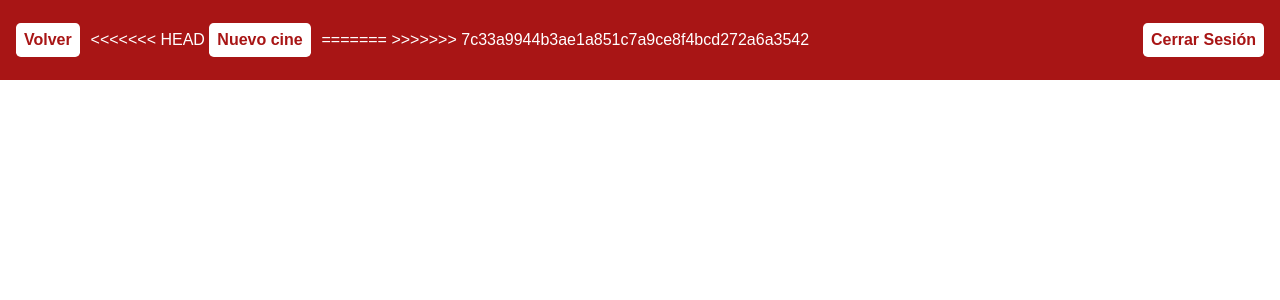
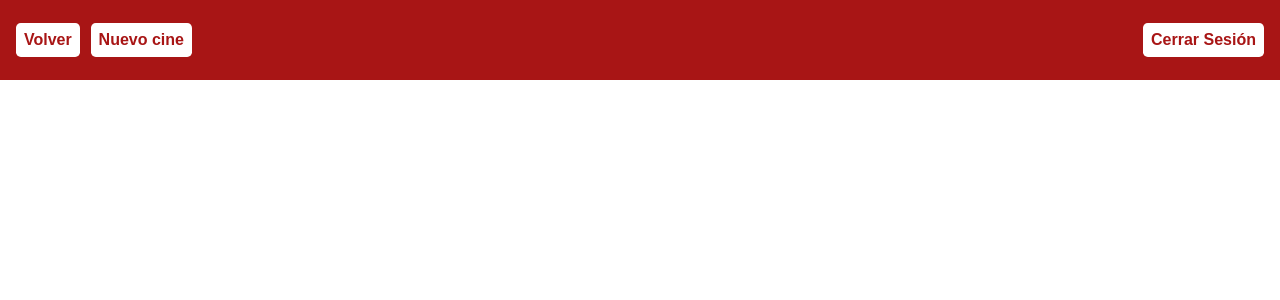
Before and after one commit to IanAcosta7/TPF-MoviePass, a PHP site: page /presentation/listCinemas.php in a window 1280 px wide. Shown: the top 300 px of the page. Run offline with PHP 8.4, Linux system fonts and the light colour scheme; some libraries are stand-ins or nearby versions.

Commit message:
hotfix merge

```diff
--- a/presentation/listCinemas.php
+++ b/presentation/listCinemas.php
@@ -1,10 +1,7 @@
 <?php
     $navbarButtons = '
         <a class="navbar-btn menu-btn" href="'. ROOT_CLIENT .'Movie">Volver</a>
-<<<<<<< HEAD
         <a class="navbar-btn menu-btn" href="'. ROOT_CLIENT .'Cinema/addCinema">Nuevo cine</a>
-=======
->>>>>>> 7c33a9944b3ae1a851c7a9ce8f4bcd272a6a3542
     ';
 
     include_once("header.php");
```
